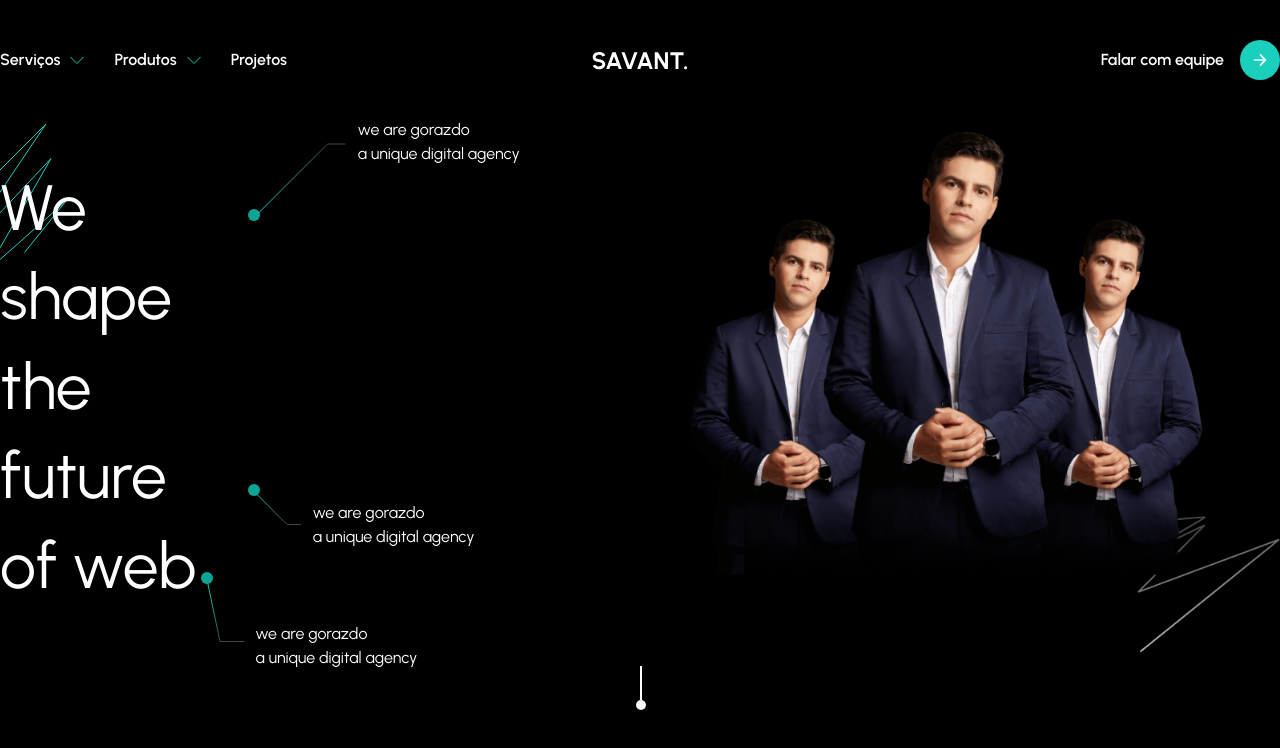
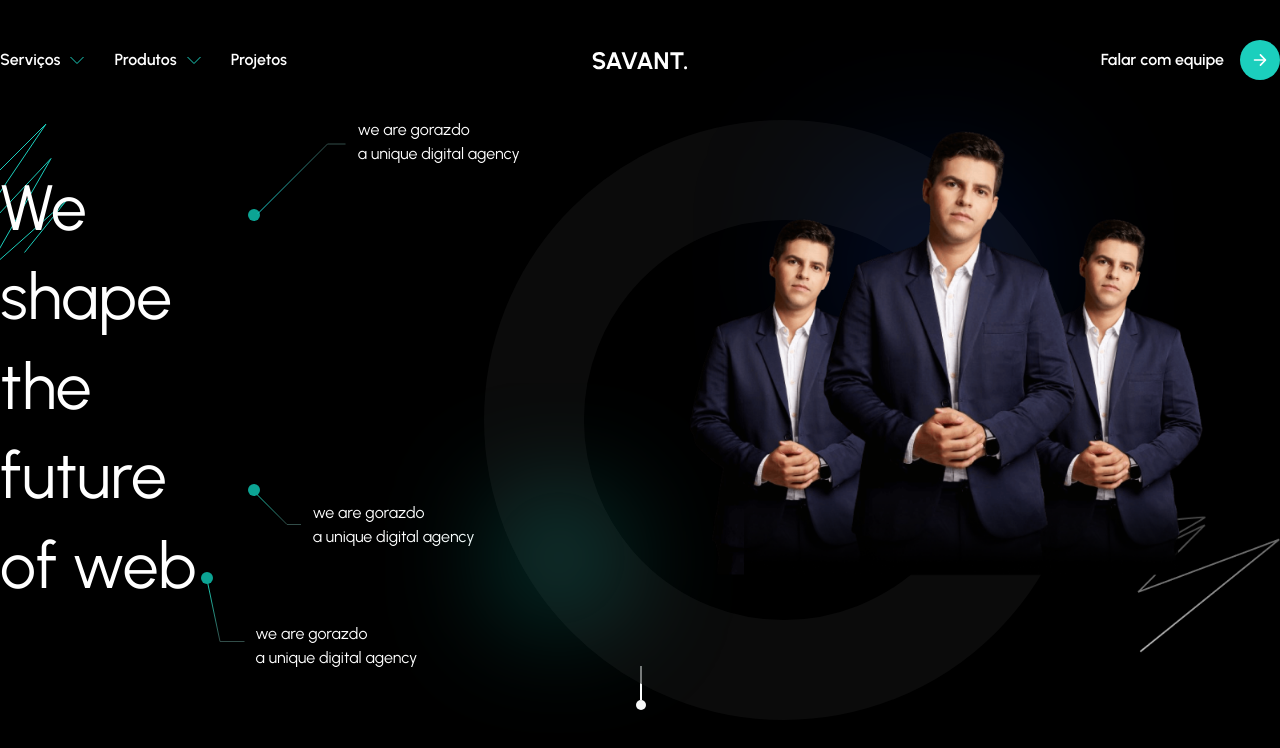
Before and after one commit to SavantWebDev/portfolio, a Next.js app: page / in a window 1280 px wide. Shown: the top 748 px of the page. Built offline with nearby package versions, Linux system fonts and the light colour scheme.

Commit message:
Add Glow

```diff
--- a/src/app/components/home/FirstContentfulPaint/FirstContentfulPaint.jsx
+++ b/src/app/components/home/FirstContentfulPaint/FirstContentfulPaint.jsx
@@ -45,7 +45,35 @@ export default function FirstContentfulPaint() {
             {/* Image Area */}
             <div className={style.imageArea}>
                 <img src="./images/imageFirstContentfulPaint.png" alt="" />
+                <svg className={style.glowBlue} width="500" height="500" viewBox="0 0 888 799" fill="none" xmlns="http://www.w3.org/2000/svg">
+                    <g filter="url(#filter0_f_579_115)">
+                    <circle cx="443.953" cy="355.747" r="143.237" fill="#084AF3" fill-opacity="0.3"/>
+                    </g>
+                    <defs>
+                    <filter id="filter0_f_579_115" x="0.715332" y="-87.4909" width="886.475" height="886.475" filterUnits="userSpaceOnUse" color-interpolation-filters="sRGB">
+                    <feFlood flood-opacity="0" result="BackgroundImageFix"/>
+                    <feBlend mode="normal" in="SourceGraphic" in2="BackgroundImageFix" result="shape"/>
+                    <feGaussianBlur stdDeviation="150" result="effect1_foregroundBlur_579_115"/>
+                    </filter>
+                    </defs>
+                </svg>
+
+                <span className={style.decoratorLineBall}></span>
+
+                <svg className={style.glowCian} width="350" height="350" viewBox="0 0 563 563" fill="none" xmlns="http://www.w3.org/2000/svg">
+                    <g filter="url(#filter0_f_579_112)">
+                    <circle cx="281.5" cy="281.5" r="81.5" fill="#1BCFBD" fill-opacity="0.5"/>
+                    </g>
+                    <defs>
+                    <filter id="filter0_f_579_112" x="0" y="0" width="563" height="563" filterUnits="userSpaceOnUse" color-interpolation-filters="sRGB">
+                    <feFlood flood-opacity="0" result="BackgroundImageFix"/>
+                    <feBlend mode="normal" in="SourceGraphic" in2="BackgroundImageFix" result="shape"/>
+                    <feGaussianBlur stdDeviation="100" result="effect1_foregroundBlur_579_112"/>
+                    </filter>
+                    </defs>
+                </svg>
             </div>
+
         </section>
     )
 }
--- a/src/app/components/home/FirstContentfulPaint/FirstContentfulPaint.module.css
+++ b/src/app/components/home/FirstContentfulPaint/FirstContentfulPaint.module.css
@@ -115,7 +115,32 @@
 .imageArea {
     display: flex;
     justify-content: end;
+    position: relative;
 }
 .imageArea img {
     width: 90%;
+    z-index: 99;
 }
+
+.decoratorLineBall {
+    position: absolute;
+    left: -120px;
+    display: block;
+    height: 600px;
+    width: 600px;
+    border-radius: 50%;
+    border: solid 100px #15151590;
+}
+
+.glowCian {
+    position: absolute;
+    left: -220px;
+    bottom: -80px;
+}
+
+.glowBlue {
+    position: absolute;
+    left: 80px;
+    top: -80px;
+    z-index: 9;
+}
```
Also changed, not shown: public/icons/glowBlue.svg (added), public/icons/glowCian.svg (added).
